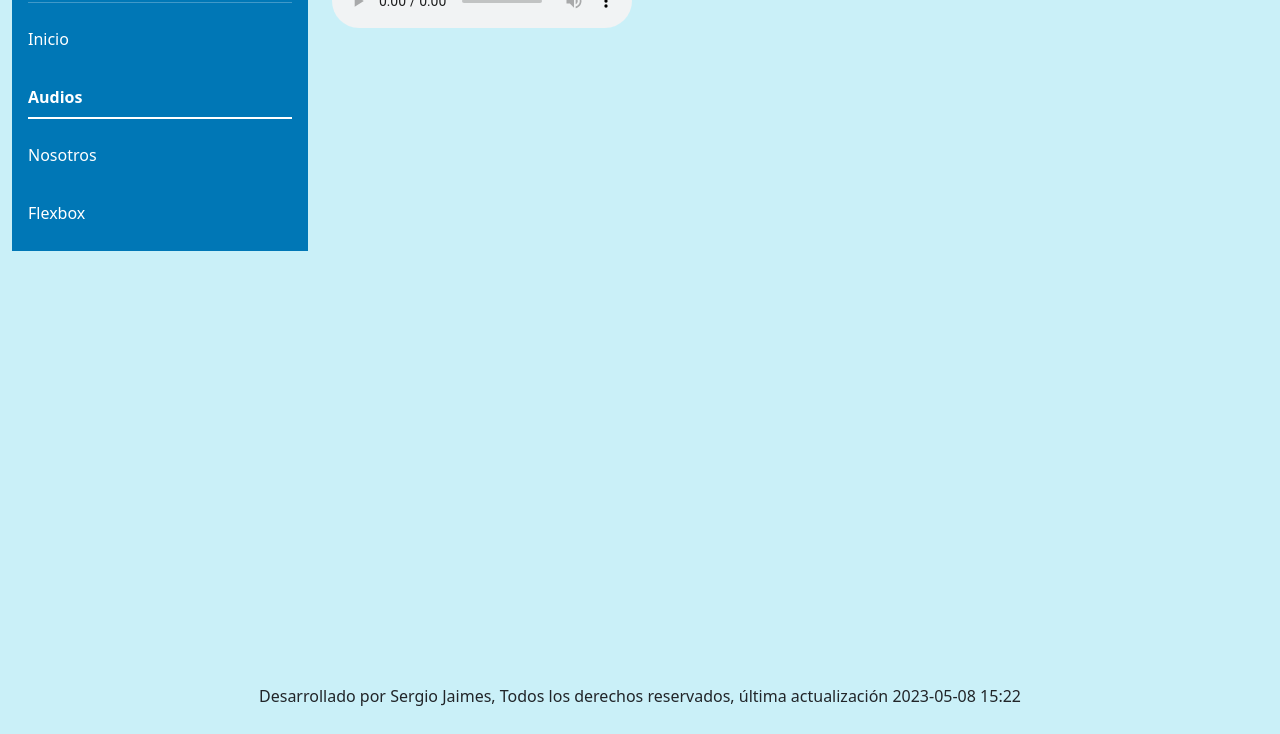
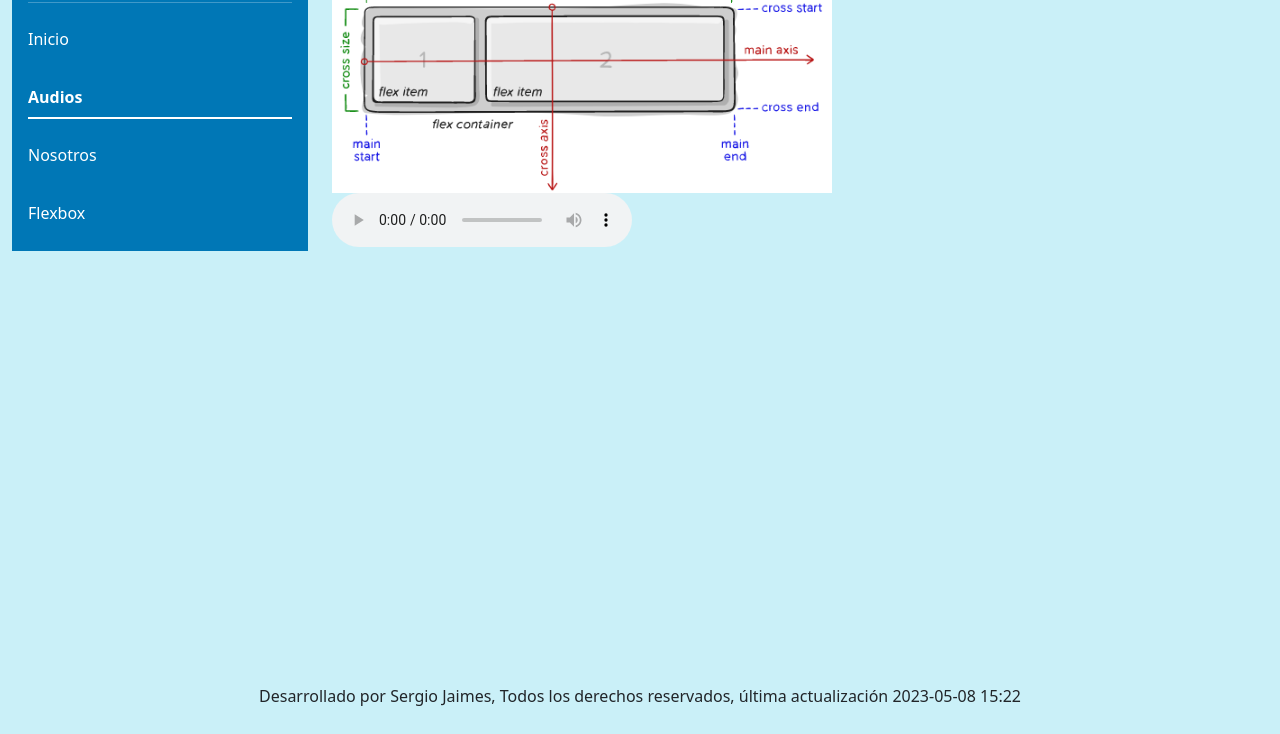
Before and after one commit to seanjamu/DSW-sergioAndresJaimesMurillo-16-02, a plain HTML site: page fase3/audios.html in a window 1280 px wide. Shown: the part 183-917 px from the top of the page. Drawn offline with nearby package versions, Linux system fonts and the light colour scheme.

Commit message:
ahora si ok con imagen del tema

```diff
--- a/fase3/audios.html
+++ b/fase3/audios.html
@@ -71,6 +71,8 @@
                 <p>
                     <strong>TEMA: </strong>FLEXBOX
                 </p>
+                <img src="../img/00-basic-terminology.png" class="img-fluid imagen-inicio" alt="">
+                <br>
                 <audio controls autoplay>
                     <source src="../audio/flexbox.mp3" type="audio/mpeg">
                     Your browser does not support the audio element.
```
Also changed, not shown: img/00-basic-terminology.png (added).
